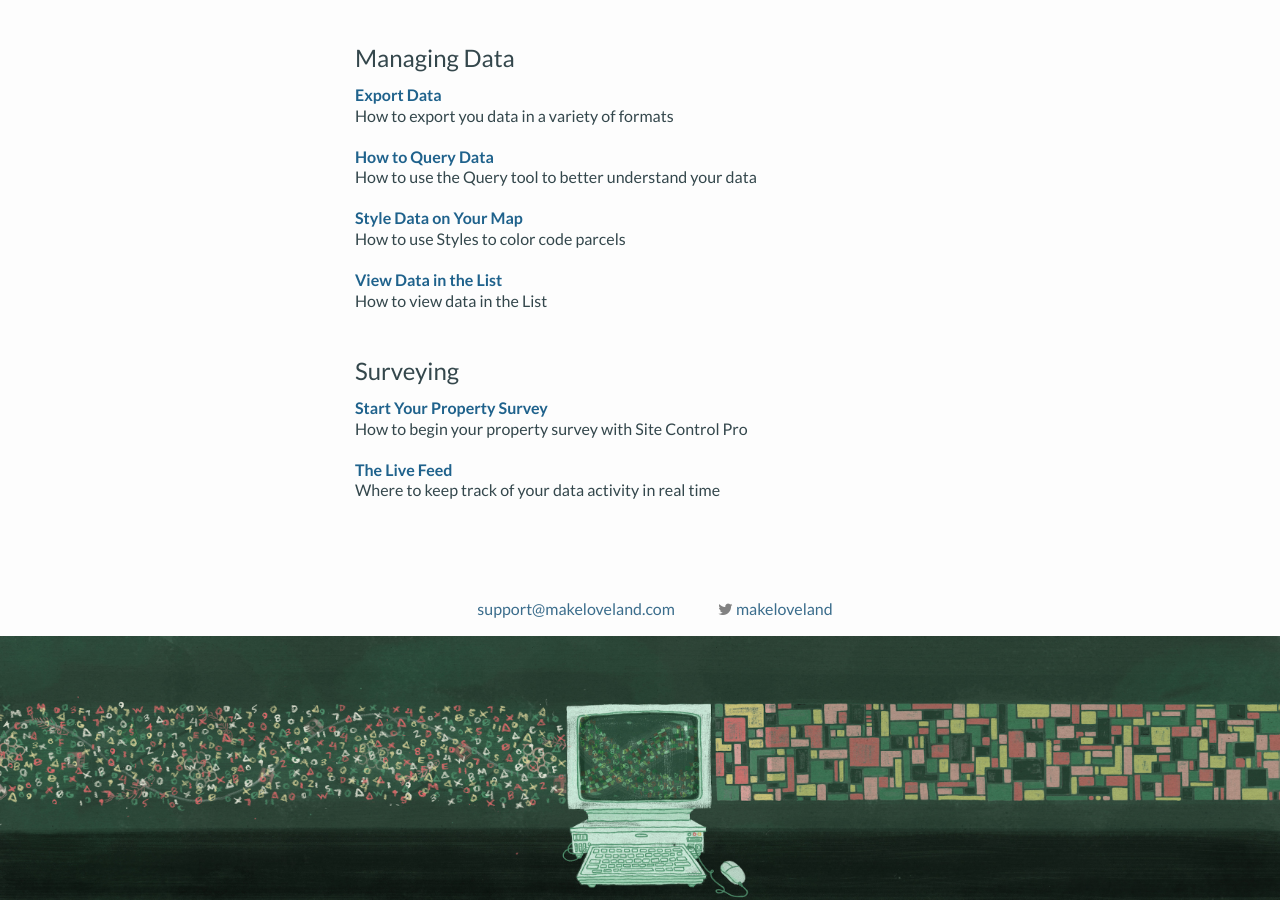
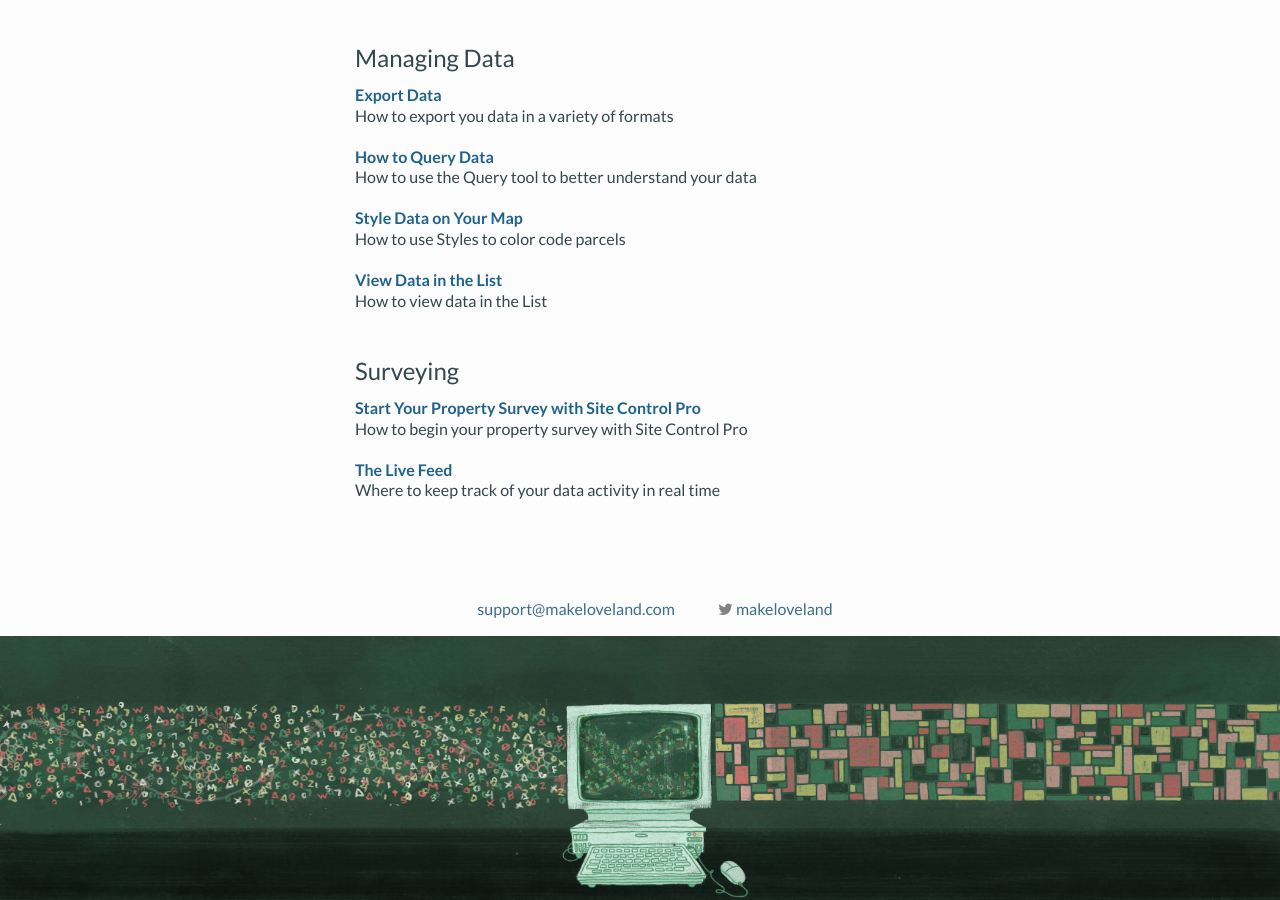
Before and after one commit to loveland/support, a Jekyll site: the page built from index.html, in a window 1280 px wide and 900 px high, scrolled down 1875 px. Built offline with Jekyll 4.4.1, drawn with Linux system fonts in a browser that asks for light colours; a script that is not in the unit is left out.

Commit message:
Updated start-your-property-survey.md

```diff
--- a/_articles/start-your-property-survey.md
+++ b/_articles/start-your-property-survey.md
@@ -3,7 +3,7 @@ weight: 2
 category: Surveying
 published: true
 intro: How to begin your property survey with Site Control Pro
-title: Start Your Property Survey
+title: Start Your Property Survey with Site Control Pro
 Title: Start Your Property Survey with Site Control Pro
 ---
 **Introduction**
```
